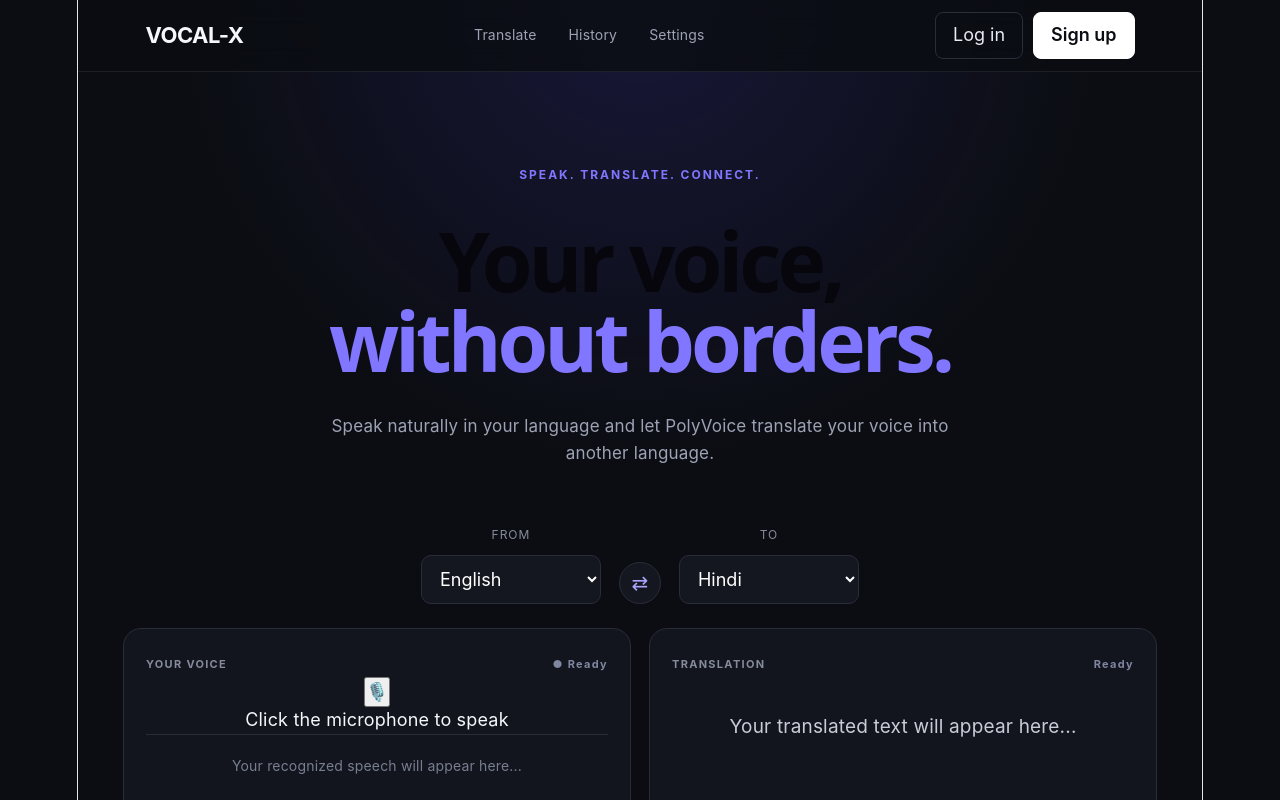
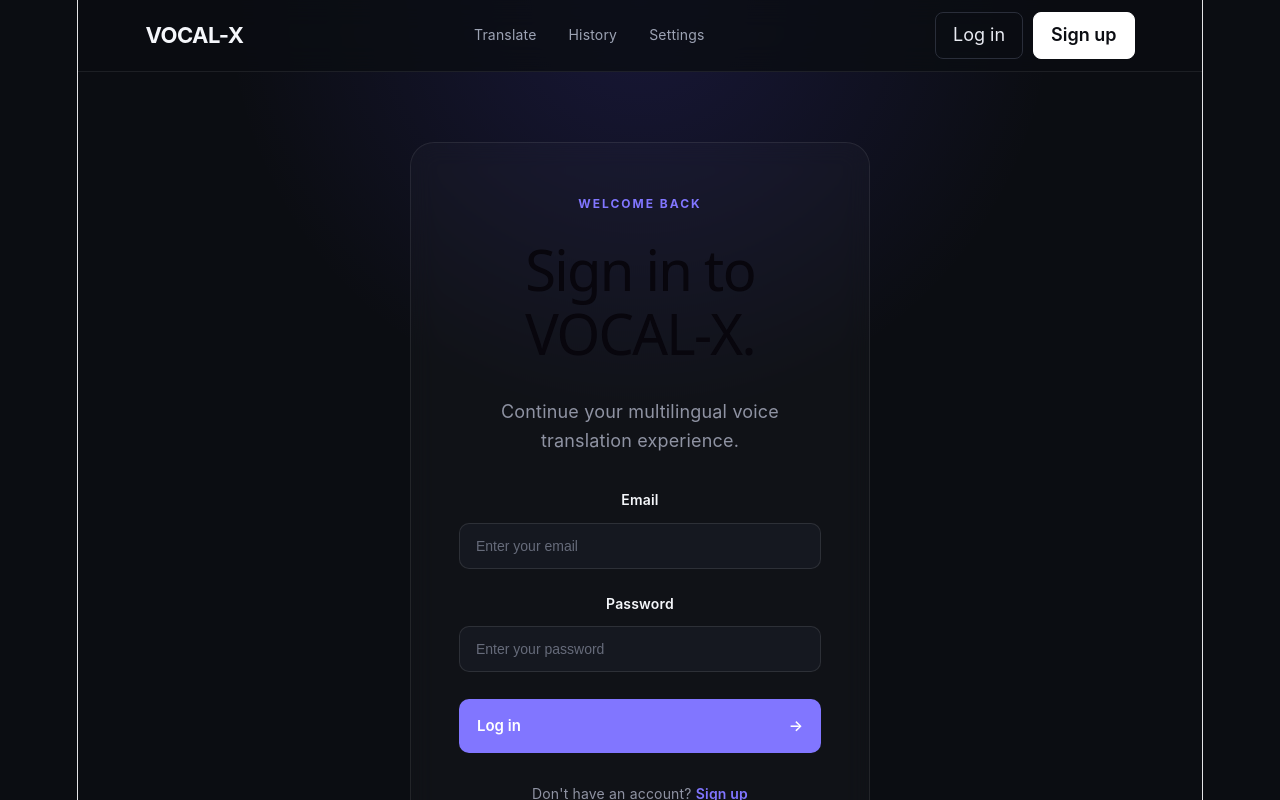
Before and after one commit to Ashutoshgupta618/SKIT-AI-2023-2027-02, a React app in the folder frontend/: page / in a window 1280 px wide. Both pictures are taken after a click on the button "Log in". Shown: the top 800 px of the page. Built offline with nearby package versions, Linux system fonts and the light colour scheme; the HTML template or start-up script is replaced by a standard one.

Commit message:
Added Login and Signup pages

```diff
--- a/frontend/src/App.css
+++ b/frontend/src/App.css
@@ -490,3 +490,118 @@ footer {
     width: 100%;
   }
 }
+/* Authentication Pages */
+
+.auth-page {
+  min-height: calc(100vh - 80px);
+  display: flex;
+  align-items: center;
+  justify-content: center;
+  padding: 70px 20px 100px;
+}
+
+.auth-card {
+  width: 100%;
+  max-width: 460px;
+  padding: 48px;
+  border: 1px solid rgba(255, 255, 255, 0.08);
+  border-radius: 24px;
+  background: rgba(255, 255, 255, 0.025);
+  backdrop-filter: blur(12px);
+}
+
+.auth-card h1 {
+  margin-top: 18px;
+  line-height: 1.15;
+}
+
+.auth-card h1 span {
+  display: inline-block;
+}
+
+.auth-description {
+  margin: 18px 0 32px;
+  color: #8f93a3;
+  line-height: 1.6;
+}
+
+.auth-form {
+  display: flex;
+  flex-direction: column;
+  gap: 22px;
+}
+
+.form-group {
+  display: flex;
+  flex-direction: column;
+  gap: 9px;
+}
+
+.form-group label {
+  font-size: 14px;
+  font-weight: 600;
+}
+
+.form-group input {
+  width: 100%;
+  box-sizing: border-box;
+  padding: 14px 16px;
+  border: 1px solid rgba(255, 255, 255, 0.1);
+  border-radius: 10px;
+  outline: none;
+  background: #151820;
+  color: #ffffff;
+  font-size: 14px;
+  transition: border-color 0.2s ease;
+}
+
+.form-group input::placeholder {
+  color: #666b7a;
+}
+
+.form-group input:focus {
+  border-color: rgba(129, 118, 255, 0.6);
+}
+
+.auth-btn {
+  display: flex;
+  align-items: center;
+  justify-content: space-between;
+  margin-top: 5px;
+  padding: 14px 18px;
+  border: none;
+  border-radius: 10px;
+  background: #8176ff;
+  color: #ffffff;
+  font-size: 15px;
+  font-weight: 600;
+  cursor: pointer;
+  transition: opacity 0.2s ease;
+}
+
+.auth-btn:hover {
+  opacity: 0.88;
+}
+
+.auth-footer {
+  margin-top: 28px;
+  text-align: center;
+  color: #8f93a3;
+  font-size: 14px;
+}
+
+.auth-footer a {
+  color: #8176ff;
+  text-decoration: none;
+  font-weight: 600;
+}
+
+@media (max-width: 500px) {
+  .auth-card {
+    padding: 35px 24px;
+  }
+
+  .auth-page {
+    padding-top: 40px;
+  }
+}
--- a/frontend/src/App.jsx
+++ b/frontend/src/App.jsx
@@ -4,6 +4,8 @@ import Navbar from './components/Navbar'
 import Home from './pages/Home'
 import History from './pages/History'
 import Settings from './pages/Settings'
+import Login from './pages/Login'
+import Signup from './pages/Signup'
 
 function App() {
   const [currentPage, setCurrentPage] = useState('home')
@@ -18,6 +20,8 @@ function App() {
       {currentPage === 'home' && <Home />}
       {currentPage === 'history' && <History />}
       {currentPage === 'settings' && <Settings />}
+      {currentPage === 'login' && <Login />}
+      {currentPage === 'signup' && <Signup />}
 
       <footer>
         <p>PolyVoice · Multilingual Voice Communication</p>
--- a/frontend/src/components/Navbar.jsx
+++ b/frontend/src/components/Navbar.jsx
@@ -36,8 +36,18 @@ function Navbar({ currentPage, onNavigate }) {
       </nav>
 
       <div className="account">
-        <button className="login-btn">Log in</button>
-        <button className="signup-btn">Sign up</button>
+        <button
+  className="login-btn"
+  onClick={() => onNavigate('login')}
+>
+  Log in
+</button>
+        <button
+  className="signup-btn"
+  onClick={() => onNavigate('signup')}
+>
+  Sign up
+</button>
       </div>
     </header>
   )
--- /dev/null
+++ b/frontend/src/pages/Login.jsx
@@ -0,0 +1,51 @@
+function Login() {
+  return (
+    <main className="auth-page">
+      <section className="auth-card">
+        <p className="tagline">WELCOME BACK</p>
+
+        <h1>
+          Sign in to
+          <br />
+          <span>VOCAL-X.</span>
+        </h1>
+
+        <p className="auth-description">
+          Continue your multilingual voice translation experience.
+        </p>
+
+        <form className="auth-form">
+          <div className="form-group">
+            <label htmlFor="email">Email</label>
+            <input
+              id="email"
+              type="email"
+              placeholder="Enter your email"
+            />
+          </div>
+
+          <div className="form-group">
+            <label htmlFor="password">Password</label>
+            <input
+              id="password"
+              type="password"
+              placeholder="Enter your password"
+            />
+          </div>
+
+          <button type="submit" className="auth-btn">
+            Log in
+            <span>→</span>
+          </button>
+        </form>
+
+        <p className="auth-footer">
+          Don't have an account?{' '}
+          <a href="#signup">Sign up</a>
+        </p>
+      </section>
+    </main>
+  )
+}
+
+export default Login
--- /dev/null
+++ b/frontend/src/pages/Signup.jsx
@@ -0,0 +1,60 @@
+function Signup() {
+  return (
+    <main className="auth-page">
+      <section className="auth-card">
+        <p className="tagline">GET STARTED</p>
+
+        <h1>
+          Create your
+          <br />
+          <span>VOCAL-X account.</span>
+        </h1>
+
+        <p className="auth-description">
+          Create an account to use multilingual voice translation.
+        </p>
+
+        <form className="auth-form">
+          <div className="form-group">
+            <label htmlFor="name">Name</label>
+            <input
+              id="name"
+              type="text"
+              placeholder="Enter your name"
+            />
+          </div>
+
+          <div className="form-group">
+            <label htmlFor="signup-email">Email</label>
+            <input
+              id="signup-email"
+              type="email"
+              placeholder="Enter your email"
+            />
+          </div>
+
+          <div className="form-group">
+            <label htmlFor="signup-password">Password</label>
+            <input
+              id="signup-password"
+              type="password"
+              placeholder="Create a password"
+            />
+          </div>
+
+          <button type="submit" className="auth-btn">
+            Sign up
+            <span>→</span>
+          </button>
+        </form>
+
+        <p className="auth-footer">
+          Already have an account?{' '}
+          <a href="#login">Log in</a>
+        </p>
+      </section>
+    </main>
+  )
+}
+
+export default Signup
```
